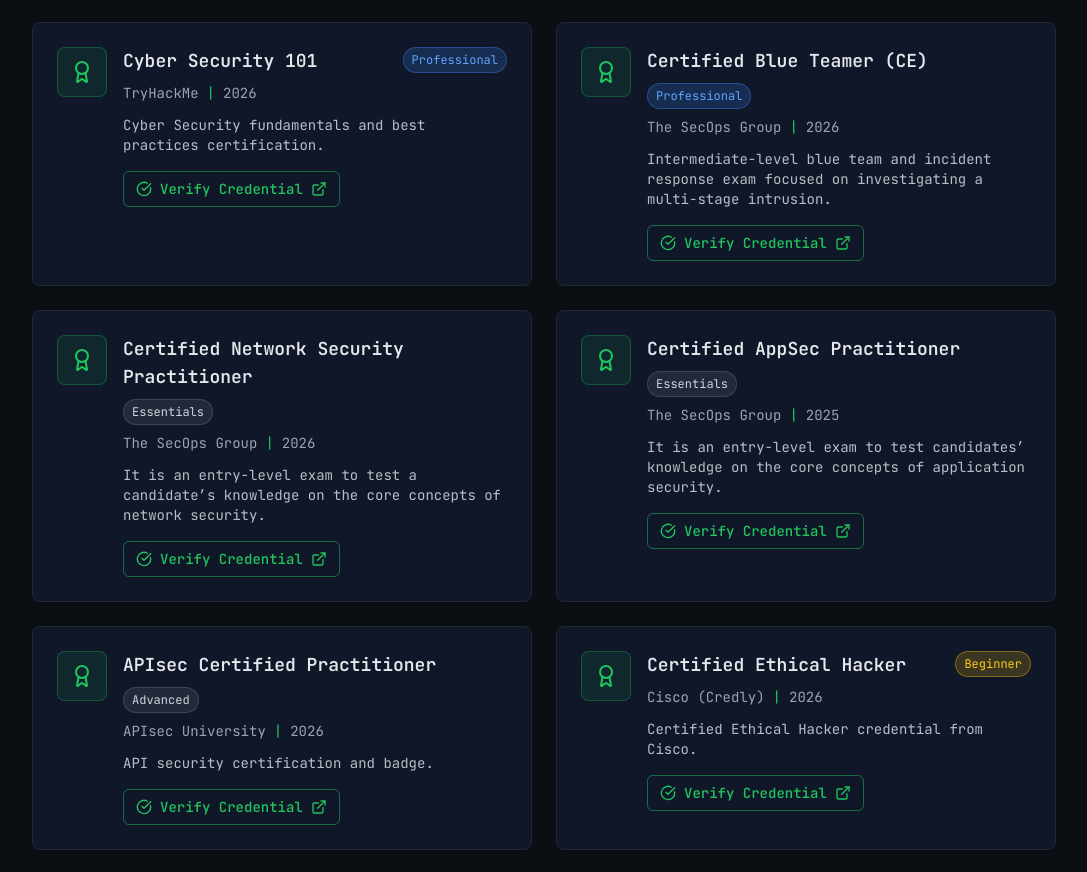
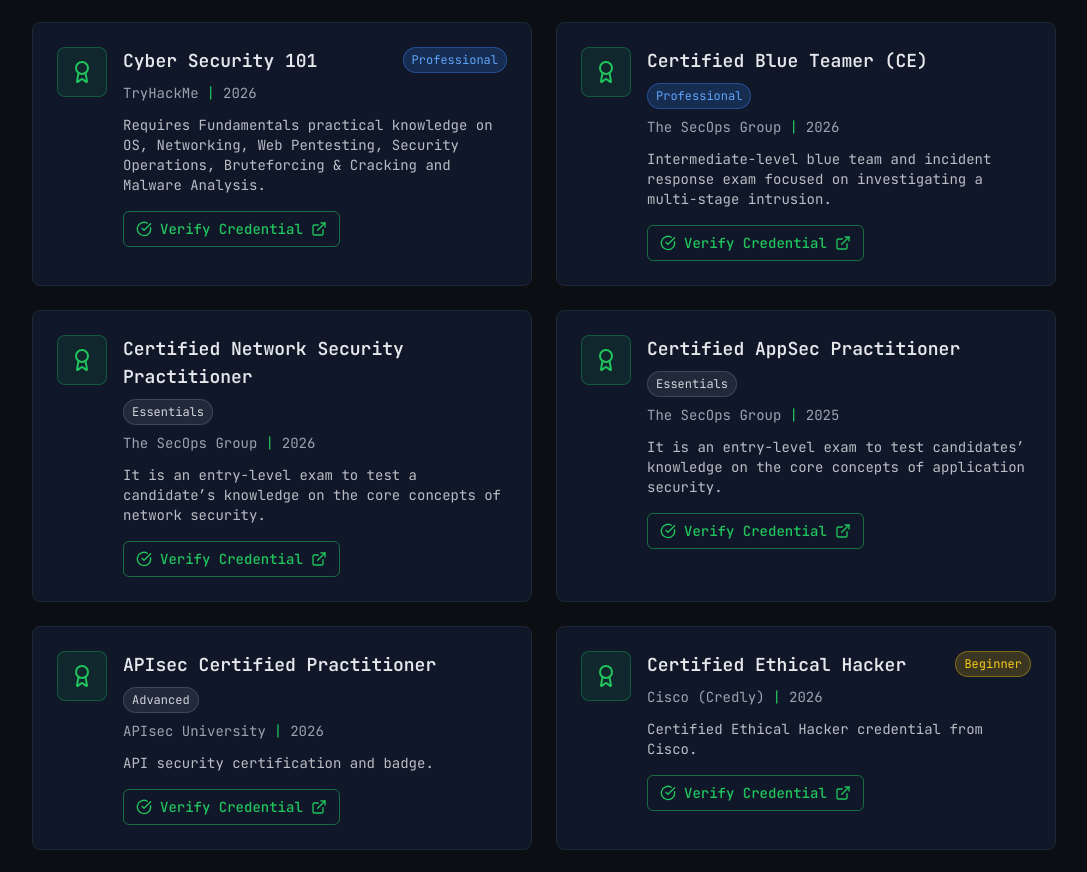
Before and after one commit to masum-billah14/portfolio1419, a React (Vite) app: page /certifications in a window 1280 px wide. Shown: the part 1696-2568 px from the top of the page, without its empty margins (96-1183 px from the left). Built offline with nearby package versions, Linux system fonts and the light colour scheme.

Commit message:
Update certifications

```diff
--- a/src/pages/Certifications.tsx
+++ b/src/pages/Certifications.tsx
@@ -105,7 +105,7 @@
     organization: "TryHackMe",
     year: "2026",
     level: "Professional",
-    description: "Cyber Security fundamentals and best practices certification.",
+    description: "Requires Fundamentals practical knowledge on OS, Networking, Web Pentesting, Security Operations, Bruteforcing & Cracking and Malware Analysis.",
     verifyUrl: "https://assets.tryhackme.com/certification-certificate/697da2ed6579ac88f26d9d79.pdf",
   },
   {
```
